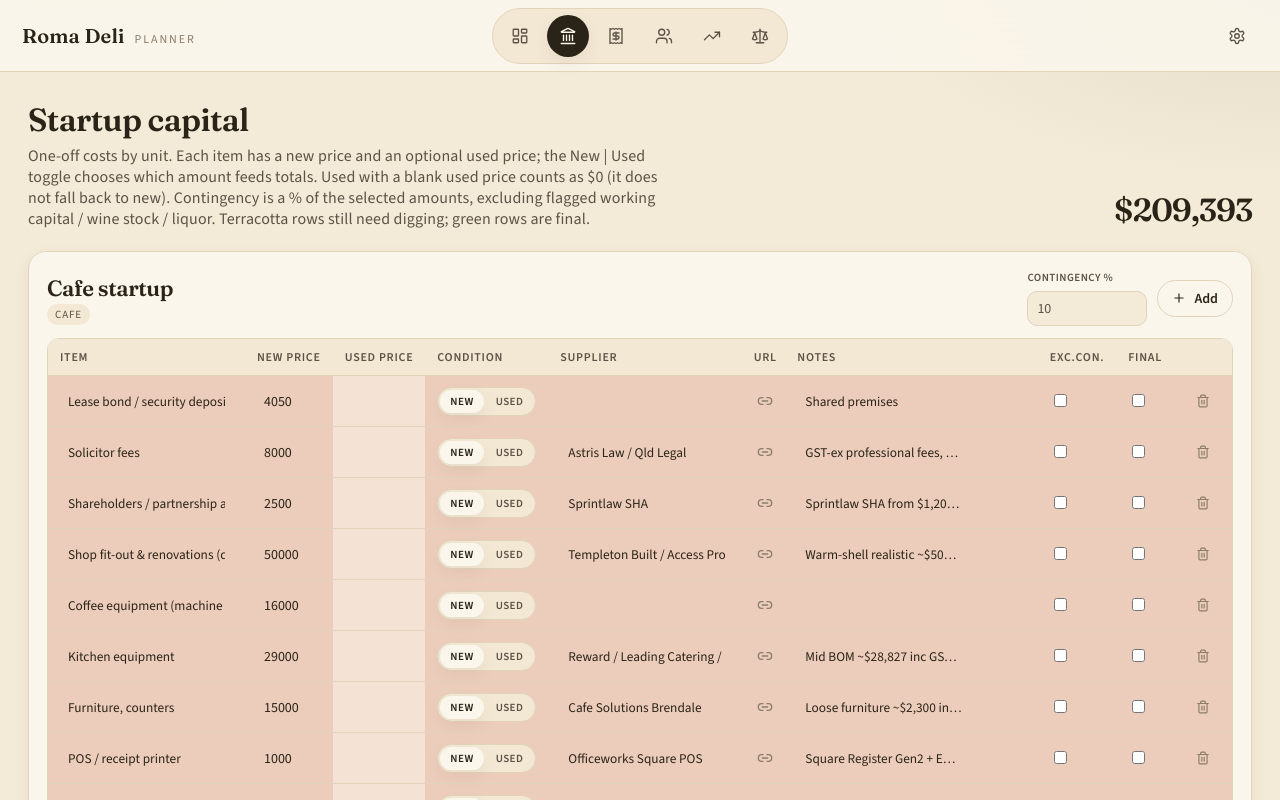
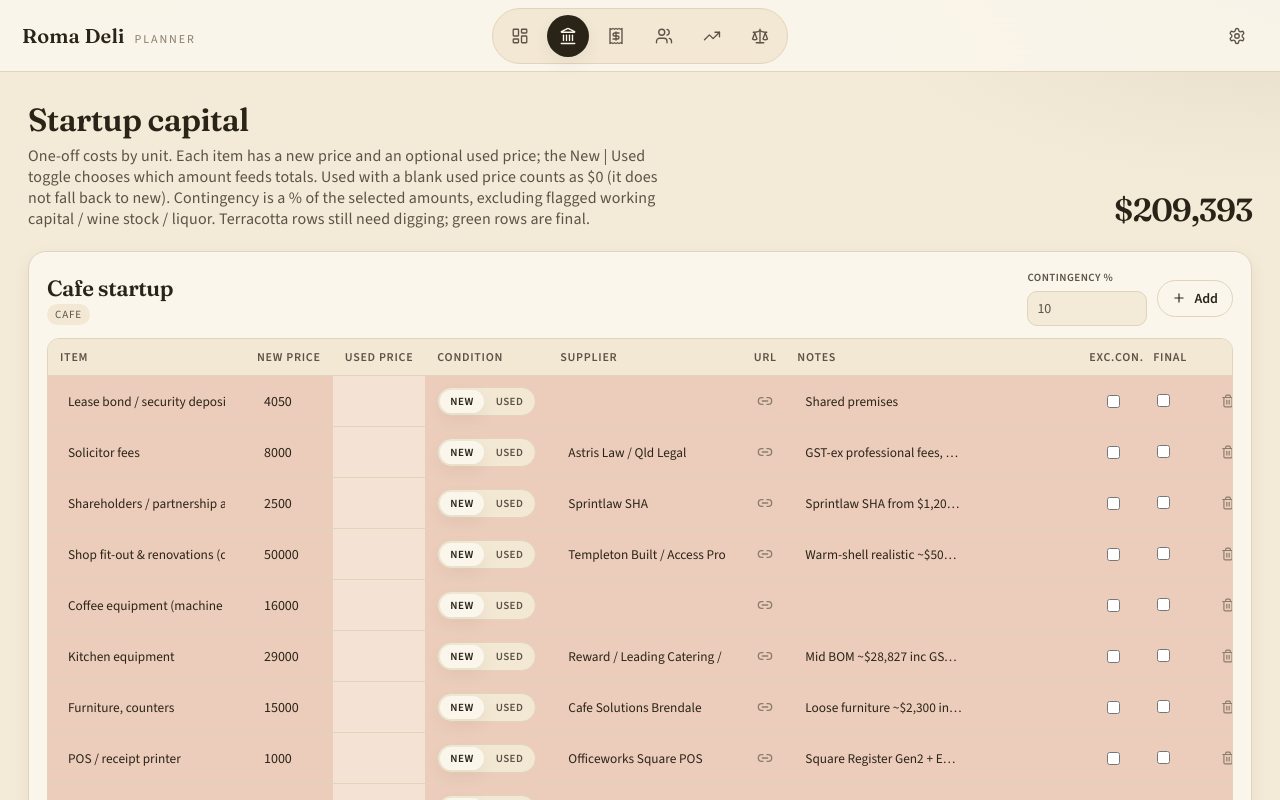
Before and after one commit to chin00000/Grok-Roma-Deli-Planner, a React (Vite) app: page / in a window 1280 px wide. Both pictures are taken after a click on the button "Startup". Shown: the top 800 px of the page. Built offline with nearby package versions, Linux system fonts and the light colour scheme.

Commit message:
Startup: narrow EXC.CON. column and widen Notes

```diff
--- a/src/index.css
+++ b/src/index.css
@@ -472,8 +472,20 @@ th.url-col, td.url-cell {
   text-align: center;
 }
 th.notes-col, td.notes-cell {
-  width: 28%;
-  min-width: 220px;
+  width: 36%;
+  min-width: 300px;
+}
+th.exc-col, td.exc-cell {
+  width: 54px;
+  max-width: 56px;
+  padding-left: 4px;
+  padding-right: 4px;
+  text-align: center;
+  white-space: nowrap;
+}
+td.exc-cell input[type='checkbox'] {
+  display: block;
+  margin: 0 auto;
 }
 .url-cell { position: relative; }
 .url-btn {
@@ -535,6 +547,20 @@ textarea.notes-edit {
   resize: vertical;
   width: 100%;
 }
+.exc-tip {
+  position: fixed;
+  z-index: 42;
+  max-width: 320px;
+  padding: 12px 14px;
+  background: var(--paper);
+  color: var(--ink);
+  border: 1px solid var(--line);
+  border-radius: 12px;
+  box-shadow: var(--shadow);
+  font-size: 13px;
+  line-height: 1.45;
+  pointer-events: none;
+}
 td input[type='checkbox']:disabled {
   opacity: 0.65;
   cursor: not-allowed;
```
